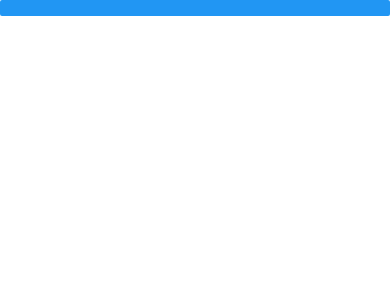
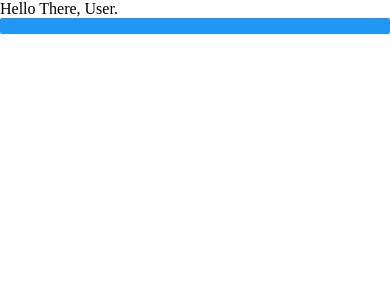
Before and after one commit to hoshimotao/rn-complete-guide, a React Native app: screen / in a window 390 px wide. Shown: the top 300 px of the page. Built offline with nearby package versions, Linux system fonts and the light colour scheme.

Commit message:
add another view

```diff
--- a/App.js
+++ b/App.js
@@ -5,7 +5,7 @@ export default function App() {
   return (
     <View style={styles.container}>
 
-
+         <View> Hello There, User. </View>
         <Button> Submit </Button>
       </View>
 
```
